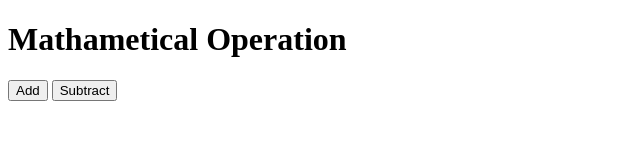
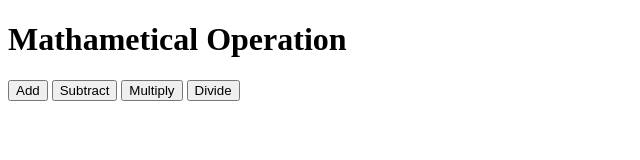
Before and after one commit to RamananGee/cloudCallable, a plain HTML site: page client/index.html in a window 1280 px wide. Shown: the whole page, without its empty margins (0-640 px from the left). Drawn offline with Linux system fonts and the light colour scheme.

Commit message:
Calling the functions in client page

```diff
--- a/client/index.html
+++ b/client/index.html
@@ -10,6 +10,8 @@
     <h1>Mathametical Operation</h1>
     <button onclick="add()"> Add</button>
     <button onclick="sub()">Subtract</button>
+    <button onclick="mul()">Multiply</button>
+    <button onclick="div()">Divide</button>
 </body>
 <script src="https://www.gstatic.com/firebasejs/7.6.1/firebase-app.js"></script>
 <script src="https://www.gstatic.com/firebasejs/7.6.1/firebase-functions.js"></script>
```
